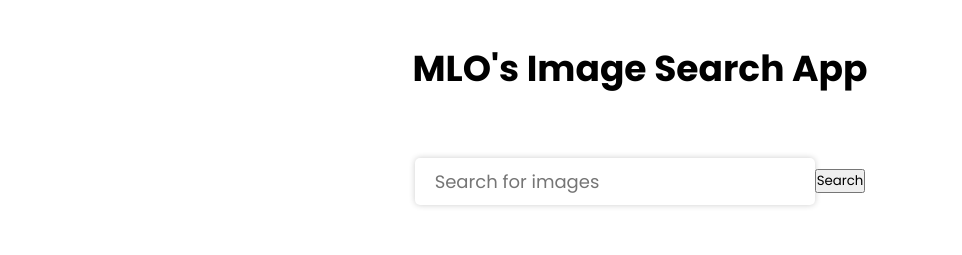
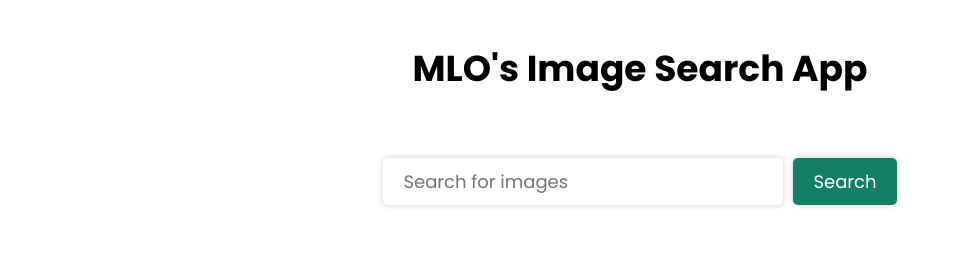
Before and after one commit to MLO-OLAGUNJU/image-search-website, a plain HTML site: page index.html in a window 1280 px wide. Shown: the top 255 px of the page, without its empty margins (0-962 px from the left). Drawn offline with Linux system fonts and the light colour scheme.

Commit message:
I added styles to the button element

```diff
--- a/styles.css
+++ b/styles.css
@@ -33,3 +33,15 @@ form {
   font-size: 18px;
   color: #333333;
 }
+
+#search-button {
+  padding: 10px 20px;
+  background-color: #138065;
+  color: #ffffff;
+  border: none;
+  font-size: 18px;
+  box-shadow: 0 0 6px rgba(0, 0, 0, 0.2);
+  cursor: pointer;
+  border-radius: 5px;
+  margin-left: 10px;
+}
```
